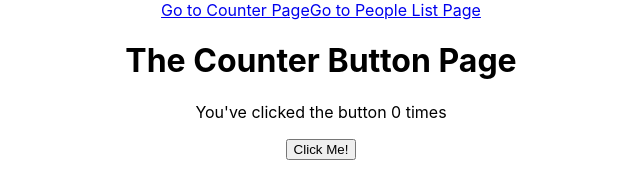
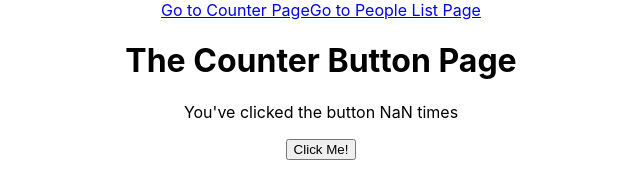
Before and after one commit to EndzheGalieva/My-react-app, a React (Create React App) app: page /counter in a window 1280 px wide. Shown: the top 192 px of the page, without its empty margins (319-959 px from the left). Built offline with nearby package versions, Linux system fonts and the light colour scheme.

Commit message:
Use URL parameters and query parameters

```diff
--- a/package.json
+++ b/package.json
@@ -6,6 +6,7 @@
     "@testing-library/jest-dom": "^5.14.1",
     "@testing-library/react": "^11.2.7",
     "@testing-library/user-event": "^12.8.3",
+    "query-string": "^4.3.4",
     "react": "^17.0.2",
     "react-dom": "^17.0.2",
     "react-router-dom": "^5.2.0",
--- a/src/pages/CounterButtonPage.js
+++ b/src/pages/CounterButtonPage.js
@@ -1,9 +1,13 @@
 import React, { useState } from 'react';
+import { useLocation  } from 'react-router-dom';
+import { parse } from 'query-string';
 import { CounterButton } from "../CounterButton";
 import { CongratulationsMessage } from "../CongratulationsMessage";
 
 export const CounterButtonPage = () => {
-  const [numberOfClicks, setNumberOfClicks] = useState(0);
+  const location = useLocation();
+  const startingValue = parse(location.search).startingValue;
+  const [numberOfClicks, setNumberOfClicks] = useState(Number(startingValue));
   const [hideMessage, setHideMessage] = useState(false);
 
   const increment = () => setNumberOfClicks(numberOfClicks + 1);
```
Also changed, not shown: 1 other file (tests, documents, lock files or other folders).
